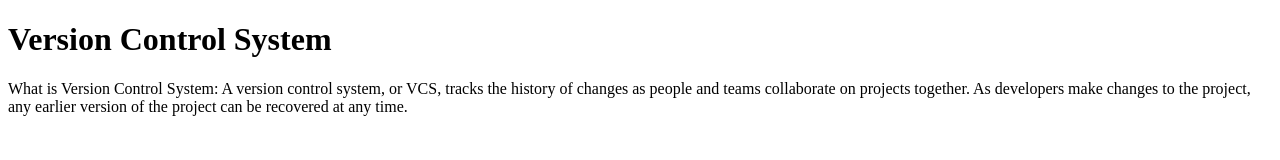
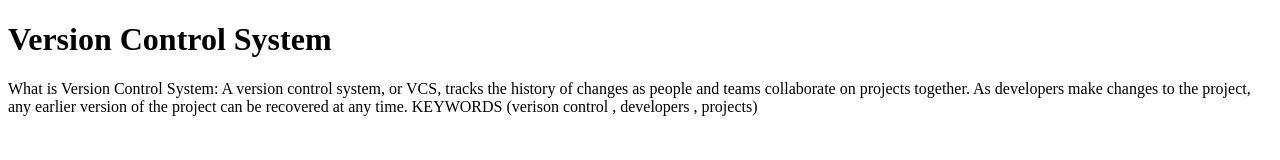
Before and after one commit to Joabraham07/BOLTON, a plain HTML site: page index.htm in a window 1280 px wide. Drawn offline with Linux system fonts and the light colour scheme.

Commit message:
updated text to add new text

```diff
--- a/index.htm
+++ b/index.htm
@@ -5,6 +5,7 @@
 <h1>Version Control System</h1>
 <p>
 What is Version Control System: A version control system, or VCS, tracks the history of changes as people and teams collaborate on projects together. As developers make changes to the project, any earlier version of the project can be recovered at any time.
+KEYWORDS (verison control , developers , projects)
 </p>
 
 </body>
```
